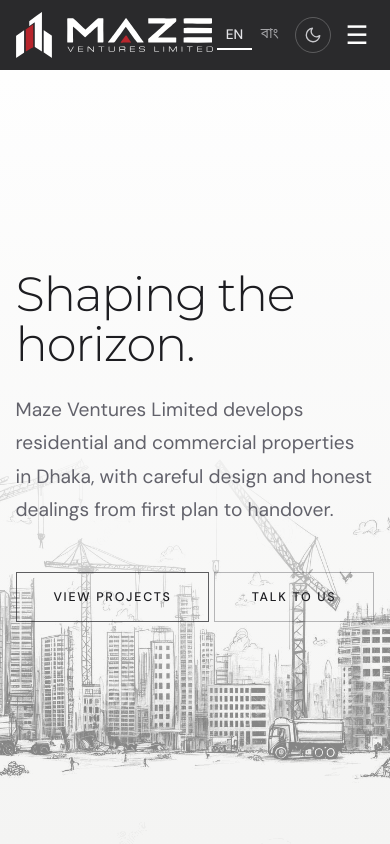
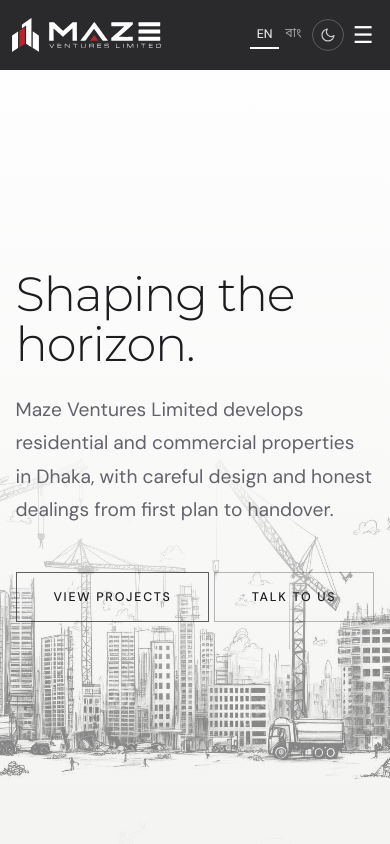
Before and after one commit to tezalve/maze_ventures_portfolio, a plain HTML site: page index.html in a window 390 px wide. Shown: the top 844 px of the page. Drawn offline with Linux system fonts and the light colour scheme.

Commit message:
Responsive header

```diff
--- a/index.html
+++ b/index.html
@@ -312,6 +312,35 @@ footer a:hover{color:var(--ink)}
 .fcol address{font-style:normal;line-height:1.9}
 .fcol address b{color:var(--ink);font-weight:500}
 @media(max-width:860px){footer .fgrid{grid-template-columns:1fr;gap:2.2rem;padding:3.5rem 0 2.2rem}}
+/* header: no collisions on small and medium screens */
+.logo{min-width:0}
+.logo img{max-width:none;flex-shrink:0}
+.navr{flex-shrink:0}
+@media(min-width:1181px) and (max-width:1360px){nav ul{gap:1.4rem}}
+@media(max-width:1180px){
+  #menu{display:block;padding:.2rem .35rem}
+  nav{position:absolute;top:70px;left:0;right:0;background:var(--deep);display:none;padding:1rem 4%}
+  nav.open{display:block}
+  nav ul{flex-direction:column;gap:1rem}
+  .navr{gap:.6rem}
+}
+@media(max-width:480px){
+  .nav.wrap{width:94%;gap:.5rem}
+  .logo{gap:.6rem}
+  .logo .mk{height:34px}
+  .logo .wm{height:26px}
+  .lang button{padding:.3rem .4rem;font-size:.78rem}
+  .theme{width:32px;height:32px}
+  .theme svg{width:16px;height:16px}
+  .navr{gap:.25rem}
+  #menu{padding:.2rem .3rem;font-size:1.45rem}
+}
+@media(max-width:360px){
+  .logo{gap:.5rem}
+  .logo .mk{height:30px}
+  .logo .wm{height:22px}
+  .lang button{padding:.3rem .28rem}
+}
 </style>
 </head>
 <body>
```
